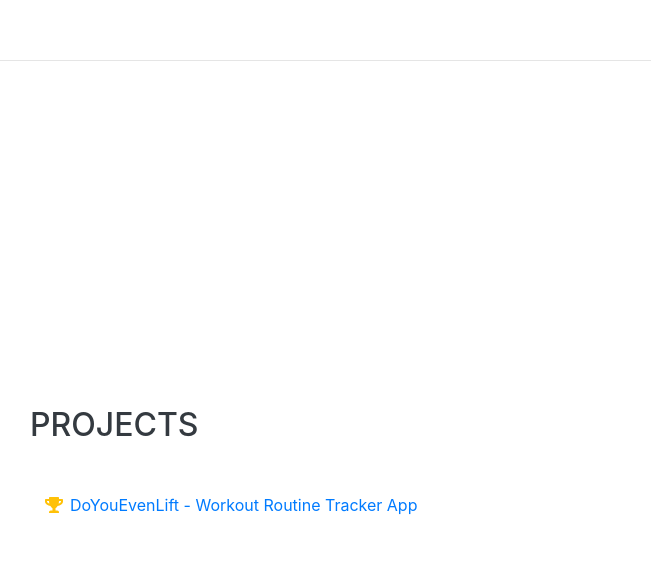
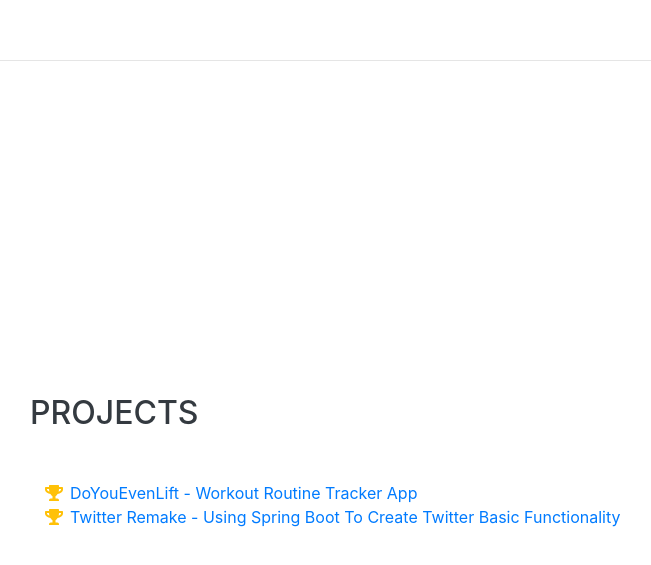
Before and after one commit to devbenkao/benkao_portfolio, a website with bundled scripts: page index.html in a window 1280 px wide. Shown: the part 4246-4811 px from the top of the page, without its empty margins (290-941 px from the left). Built offline with nearby package versions, Linux system fonts and the light colour scheme; a web font is replaced by a local one.

Commit message:
twitter project added

```diff
--- a/index.html
+++ b/index.html
@@ -238,6 +238,10 @@
             <i class="fa-li fa fa-trophy text-warning"></i>
             <a href="https://doyouevenlift-happy-quokka.cfapps.io/">DoYouEvenLift - Workout Routine Tracker App</a></li>
 
+          <li>
+            <i class="fa-li fa fa-trophy text-warning"></i>
+            <a href="https://liftsphere-grouchy-elephant.cfapps.io/">Twitter Remake - Using Spring Boot To Create Twitter Basic Functionality</a></li>
+
         </ul>
       </div>
     </section>
```
